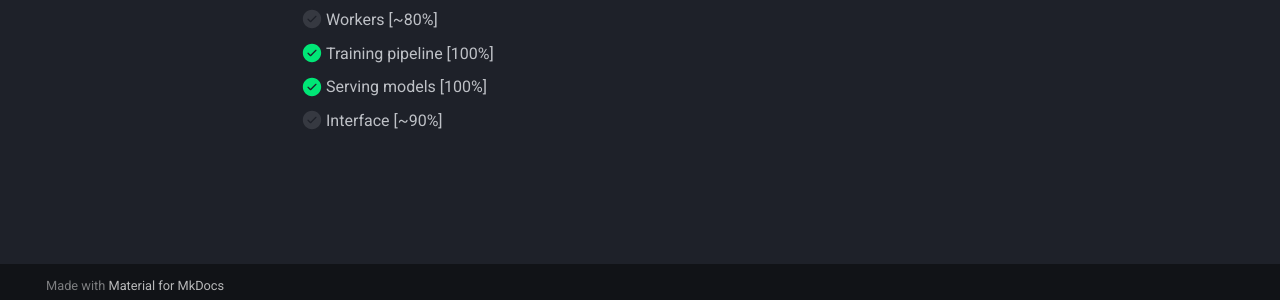
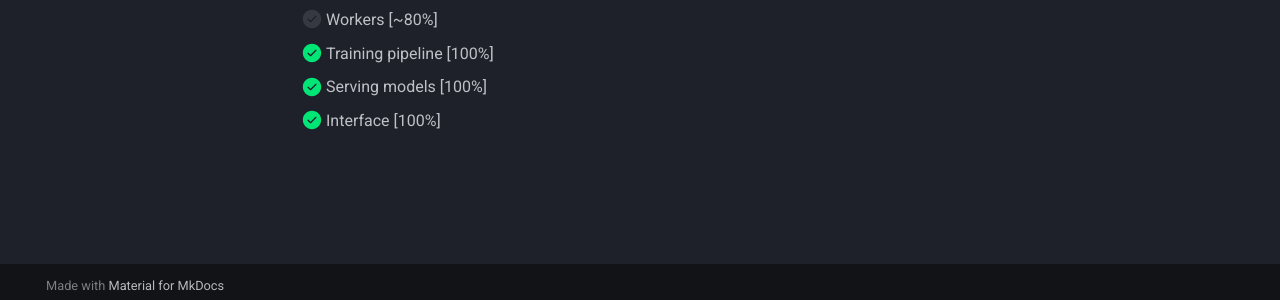
Before and after one commit to chainyo/make-us-rich, an MkDocs documentation site: the page built from docs/index.md, in a window 1280 px wide. Shown: the part 592-892 px from the top of the page. Built offline with MkDocs 1.6.1 and Material for MkDocs 9.7.7, drawn with Linux system fonts in a browser that asks for light colours; comment, search, counter and statistics services are not loaded.

Commit message:
update interface %

```diff
--- a/docs/index.md
+++ b/docs/index.md
@@ -21,4 +21,4 @@ We tend to write the documentation as quickly as the project is developed.
 - [ ] Workers [~80%]
 - [x] Training pipeline [100%]
 - [x] Serving models [100%]
-- [ ] Interface [~90%]
+- [x] Interface [100%]
```
Also changed, not shown: README.md (+1 -1 lines).
